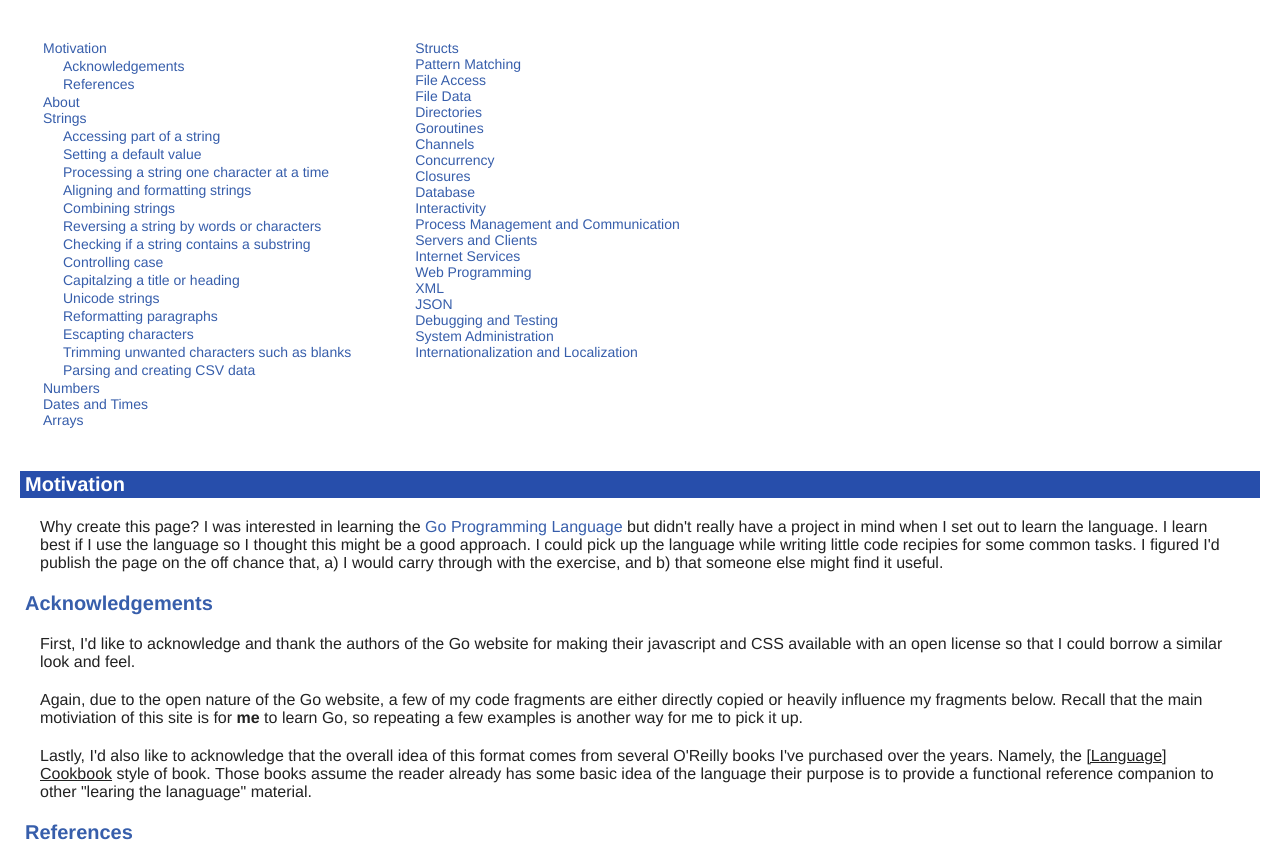
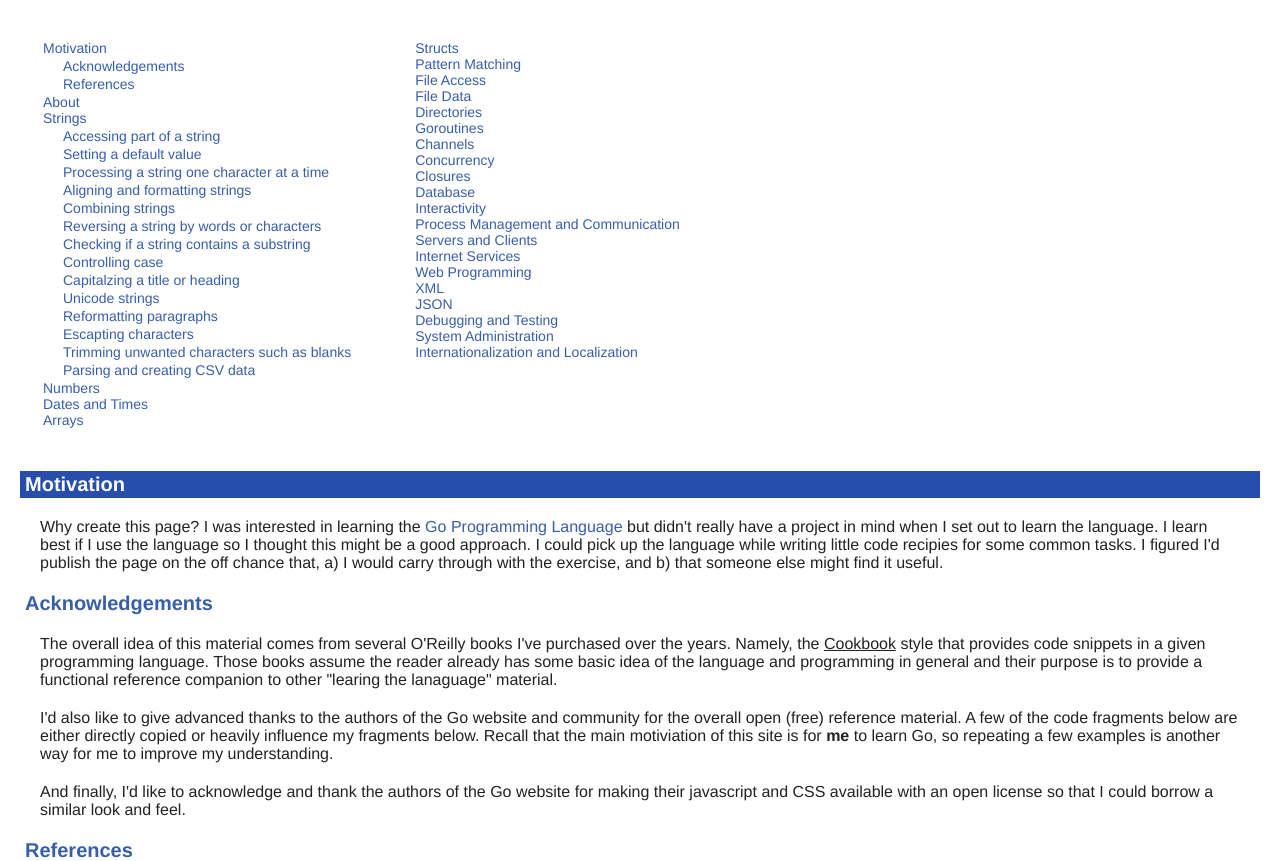
Before and after one commit to erjohnso/go-fragments, a plain HTML site: page index.html in a window 1280 px wide. Shown: the part 89-950 px from the top of the page. Drawn offline with nearby package versions, Linux system fonts and the light colour scheme.

Commit message:
adding .gitignore

```diff
--- a/index.html
+++ b/index.html
@@ -42,31 +42,35 @@ with the exercise, and b) that someone else might find it useful.
 
 <h3 id="acknowledgements">Acknowledgements</h3>
 <p>
-First, I'd like to acknowledge and thank the authors of the Go website for
-making their javascript and CSS available with an open license so that I could
-borrow a similar look and feel.
+The overall idea of this material comes from several O'Reilly books I've
+purchased over the years.  Namely, the <u>Cookbook</u> style that provides
+code snippets in a given programming language.  Those books assume the reader
+already has some basic idea of the language and programming in general and
+their purpose is to provide a functional reference companion to other
+"learing the lanaguage" material.
 </p>
 
 <p>
-Again, due to the open nature of the Go website, a few of my code fragments
-are either directly copied or heavily influence my fragments below.  Recall
-that the main motiviation of this site is for <b>me</b> to learn Go, so
-repeating a few examples is another way for me to pick it up.
+I'd also like to give advanced thanks to the authors of the Go website and
+community for the overall open (free) reference material.  A few of the code
+fragments below are either directly copied or heavily influence my fragments
+below.  Recall that the main motiviation of this site is for <b>me</b> to
+learn Go, so repeating a few examples is another way for me to improve my
+understanding.
 </p>
 
 <p>
-Lastly, I'd also like to acknowledge that the overall idea of this format comes
-from several O'Reilly books I've purchased over the years.  Namely, the
-<u>[Language] Cookbook</u> style of book.  Those books assume the reader
-already has some basic idea of the language their purpose is to provide
-a functional reference companion to other "learing the lanaguage"
-material.
+And finally, I'd like to acknowledge and thank the authors of the Go website
+for making their javascript and CSS available with an open license so that
+I could borrow a similar look and feel.
 </p>
 
 <h3 id="references">References</h3>
 <p>
 If you've somehow stumbled across this site early on in your Go adventure,
 please refer to the following starter links to familiarize yourself with Go.
+This site is intended to provide working code fragments for common programming
+tasks.
 <ul>
   <li><a href="http://golang.org">Go</a> - main Go website</li>
   <li><a href="http://tour.golang.org">Go Tutorial</a> - interactive
```
Also changed, not shown: 1 other file.
